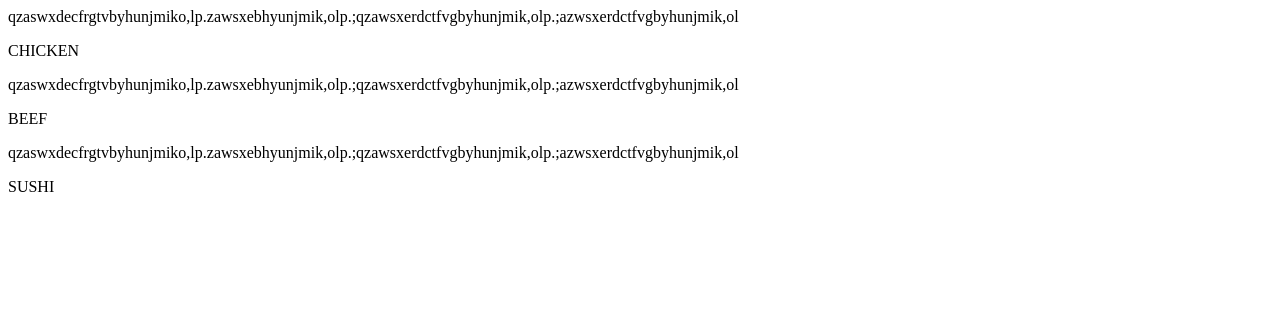
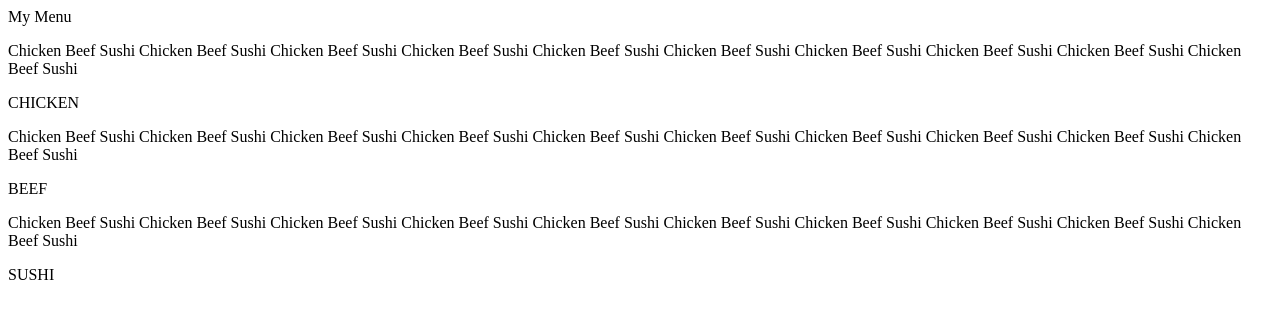
Before and after one commit to abdullah9558/coursera, a plain HTML site: page Module2-Solution/index.html in a window 1280 px wide. Drawn offline with Linux system fonts and the light colour scheme.

Commit message:
Update index.html

```diff
--- a/Module2-Solution/index.html
+++ b/Module2-Solution/index.html
@@ -3,30 +3,35 @@
     <link rel="stylesheet" href="index.css">
 
 </head>
+
 <body>
+    <div class='title'>
+    <p>My Menu</p>
+    </div>
+
     <div class="main">
         <div>
-            <p >qzaswxdecfrgtvbyhunjmiko,lp.zawsxebhyunjmik,olp.;qzawsxerdctfvgbyhunjmik,olp.;azwsxerdctfvgbyhunjmik,ol</p>
+            <p >Chicken Beef Sushi Chicken Beef Sushi Chicken Beef Sushi Chicken Beef Sushi Chicken Beef Sushi Chicken Beef Sushi Chicken Beef Sushi Chicken Beef Sushi Chicken Beef Sushi Chicken Beef Sushi </p>
 
             <div>
-                CHICKEN
+                <p>CHICKEN</p>
             </div>
 
         </div>
 
         <div>
-            <p>qzaswxdecfrgtvbyhunjmiko,lp.zawsxebhyunjmik,olp.;qzawsxerdctfvgbyhunjmik,olp.;azwsxerdctfvgbyhunjmik,ol</p>
+            <p >Chicken Beef Sushi Chicken Beef Sushi Chicken Beef Sushi Chicken Beef Sushi Chicken Beef Sushi Chicken Beef Sushi Chicken Beef Sushi Chicken Beef Sushi Chicken Beef Sushi Chicken Beef Sushi </p>
 
             <div>
-                BEEF
+                <p>BEEF</p>
             </div>
 
         </div>
 
         <div>
-            <p>qzaswxdecfrgtvbyhunjmiko,lp.zawsxebhyunjmik,olp.;qzawsxerdctfvgbyhunjmik,olp.;azwsxerdctfvgbyhunjmik,ol</p>
+            <p >Chicken Beef Sushi Chicken Beef Sushi Chicken Beef Sushi Chicken Beef Sushi Chicken Beef Sushi Chicken Beef Sushi Chicken Beef Sushi Chicken Beef Sushi Chicken Beef Sushi Chicken Beef Sushi </p>
             <div>
-                SUSHI
+                <p>SUSHI</p>
             </div>
 
         </div>
```
